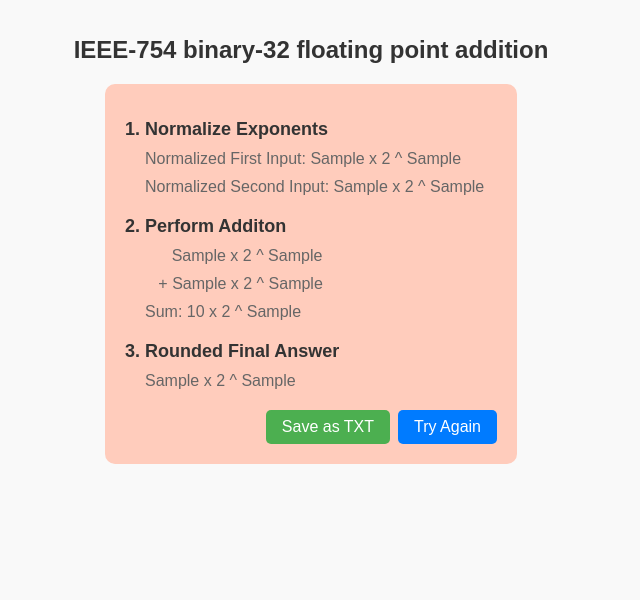
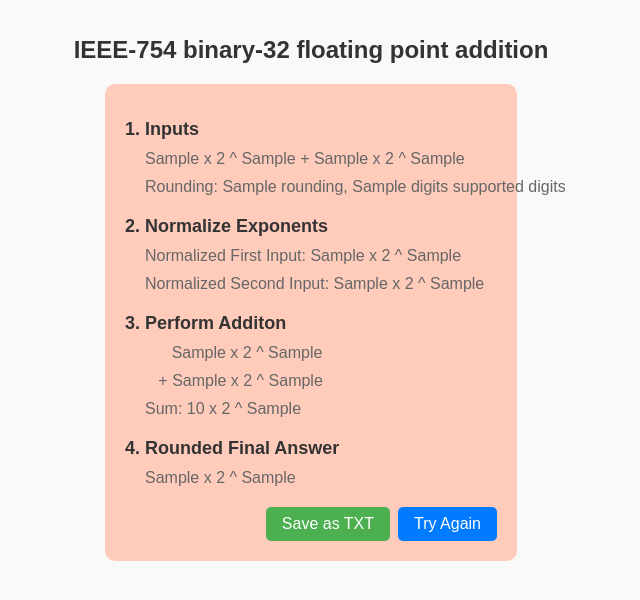
Before and after one commit to Affanato/csarch2-mp, a Flask app: template templates/solution.html in a window 1280 px wide. Shown: the top 600 px of the page, without its empty margins (329-969 px from the left). Run offline with Flask 3, Linux system fonts and the light colour scheme; the template is opened without the code that fills it: most values are stand-ins (such as "Sample title", 1, 10 or a date in 2020).

Commit message:
added inputs to solution.html

```diff
--- a/app.py
+++ b/app.py
@@ -25,7 +25,14 @@
 
         ## Process
         solution = calculator.solve(op1, b1, op2, b2, rounding, digits)
+        inputs = {'op1': op1,
+        'b1': b1,
+        'op2': op2,
+        'b2': b2,
+        'rounding': rounding,
+        'digits': digits}
+
 
         ## Output to user
         ## Once
-        return render_template('solution.html', solution=solution)
+        return render_template('solution.html', solution=solution, inputs=inputs)
--- a/lib.py
+++ b/lib.py
@@ -167,7 +167,7 @@
 
     dec = dec_whole + dec_fractional
 
-    if binary_number < 0:
+    if negative:
         dec *= -1
 
     return dec
--- a/static/script.js
+++ b/static/script.js
@@ -1,25 +1,30 @@
 document.getElementById('save-button').addEventListener('click', function() {
     let content = '';
+
+    content += '1. Inputs\n';
+    content += document.getElementById('1').innerText + '\n';
+    content += document.getElementById('2').innerText + '\n\n';
+
     // Append the normalized exponents
-    content += '1. Normalize Exponents\n';
-    content += document.getElementById('1').innerText + '\n';
-    content += document.getElementById('2').innerText + '\n';
+    content += '2. Normalize Exponents\n';
+    content += document.getElementById('3').innerText + '\n';
+    content += document.getElementById('4').innerText + '\n';
 
     // Check if the GRS section should be included
-    if (document.getElementById('3')) {
-        content += '\n2. Perform Addition with Respect to G/R/S\n';
-        content += document.getElementById('3').innerText + '\n';
-        content += document.getElementById('4').innerText + '\n';
+    if (document.getElementById('5')) {
+        content += '\n3. Perform Addition with Respect to G/R/S\n';
         content += document.getElementById('5').innerText + '\n';
-    } else {
-        content += '\n2. Perform Addition\n';
         content += document.getElementById('6').innerText + '\n';
         content += document.getElementById('7').innerText + '\n';
+    } else {
+        content += '\n3. Perform Addition\n';
         content += document.getElementById('8').innerText + '\n';
+        content += document.getElementById('9').innerText + '\n';
+        content += document.getElementById('10').innerText + '\n';
     }
 
-    content += '\n3. Rounded Final Answer\n';
-    content += document.getElementById('9').innerText + '\n';
+    content += '\n4. Rounded Final Answer\n';
+    content += document.getElementById('11').innerText + '\n';
 
     // Create a blob with the content and type set to text/plain
     const blob = new Blob([content], { type: 'text/plain' });
--- a/templates/index.html
+++ b/templates/index.html
@@ -9,7 +9,7 @@
                 <label for="operand1">Operand 1:</label>
                 <div class="inline-inputs">
                     <input name="input-1-operand" type="text" id="operand1" placeholder="X" required
-                        pattern="^[01]*(\.[01]+)?$" title="Please enter a valid binary floating point number.">
+                        pattern="^-?[01]*(\.[01]+)?$" title="Please enter a valid binary floating point number.">
                     <label for="exp1">2^</label>
                     <input name="input-1-base" type="number" id="exp1" required>
                 </div>
@@ -19,7 +19,7 @@
                 <label for="operand2">Operand 2:</label>
                 <div class="inline-inputs">
                     <input name="input-2-operand" type="text" id="operand2" placeholder="X" required
-                        pattern="^[01]*(\.[01]+)?$" title="Please enter a valid binary floating point number.">
+                        pattern="^-?[01]*(\.[01]+)?$" title="Please enter a valid binary floating point number.">
                     <label for="exp2">2^</label>
                     <input name="input-2-base" type="number" id="exp2" required>
                 </div>
@@ -36,7 +36,7 @@
             </div>
             <div class="digits">
                 <label for="digits">Number of digits supported:</label>
-                <input type="number" name="supported-digits" id="digits" min="0" required>
+                <input type="number" name="supported-digits" id="digits" min="1" required>
             </div>
             <div class="go-button">
                 <button id="go-button">Go</button>
--- a/templates/solution.html
+++ b/templates/solution.html
@@ -4,26 +4,31 @@
 
 <div class="panel right-panel">
     <div class="step">
-        <h2>1. Normalize Exponents</h2>
-        <p id="1">Normalized First Input: {{solution['normalized_input_one']}} x 2 ^ {{solution['normalized_base_one']}}</p>
-        <p id="2">Normalized Second Input: {{solution['normalized_input_two']}} x 2 ^ {{solution['normalized_base_two']}}</p>
+	<h2>1. Inputs</h2>
+        <p id="1">{{inputs['op1']}} x 2 ^ {{inputs['b1']}} + {{inputs['op2']}} x 2 ^ {{inputs['b2']}}</p>
+	<p id="2">Rounding: {{inputs['rounding']}}, {{inputs['digits']}} supported digits</p>
+    </div>
+    <div class="step">
+        <h2>2. Normalize Exponents</h2>
+        <p id="3">Normalized First Input: {{solution['normalized_input_one']}} x 2 ^ {{solution['normalized_base_one']}}</p>
+        <p id="4">Normalized Second Input: {{solution['normalized_input_two']}} x 2 ^ {{solution['normalized_base_two']}}</p>
     </div>
     <div class="step">
         {% if solution['rounding_method'] == 'G/R/S' %}
-        <h2>2. Perform Addition with Respect to G/R/S</h2>
-        <p id="3">   {{solution['GRS_value_one']}} x 2 ^ {{solution['normalized_base_one']}}</p>
-        <p id="4"> + {{solution['GRS_value_two']}} x 2 ^ {{solution['normalized_base_two']}}</p>
-        <p id="5">Sum: {{solution['final_value']}} x 2 ^ {{solution['final_base']}}</p>
+        <h2>3. Perform Addition with Respect to G/R/S</h2>
+        <p id="5">   {{solution['GRS_value_one']}} x 2 ^ {{solution['normalized_base_one']}}</p>
+        <p id="6"> + {{solution['GRS_value_two']}} x 2 ^ {{solution['normalized_base_two']}}</p>
+        <p id="7">Sum: {{solution['final_value']}} x 2 ^ {{solution['final_base']}}</p>
         {% else %}
-        <h2>2. Perform Additon</h2>
-        <p id="6">      {{solution['normalized_input_one']}} x 2 ^ {{solution['normalized_base_one']}}</p>
-        <p id="7">   + {{solution['normalized_input_two']}} x 2 ^ {{solution['normalized_base_two']}}</p>
-        <p id="8">Sum: {{solution['value_sum']}} x 2 ^ {{solution['normalized_base_one']}}</p>
+        <h2>3. Perform Additon</h2>
+        <p id="8">      {{solution['normalized_input_one']}} x 2 ^ {{solution['normalized_base_one']}}</p>
+        <p id="9">   + {{solution['normalized_input_two']}} x 2 ^ {{solution['normalized_base_two']}}</p>
+        <p id="10">Sum: {{solution['value_sum']}} x 2 ^ {{solution['normalized_base_one']}}</p>
         {% endif %}
     </div>
     <div class="step">
-        <h2>3. Rounded Final Answer</h2>
-        <p id="9">{{solution['final_rounded']}} x 2 ^ {{solution['final_base']}}</p>
+        <h2>4. Rounded Final Answer</h2>
+        <p id="11">{{solution['final_rounded']}} x 2 ^ {{solution['final_base']}}</p>
     </div>
     <div class="solution-buttons">
         <div class="save-button">
```
